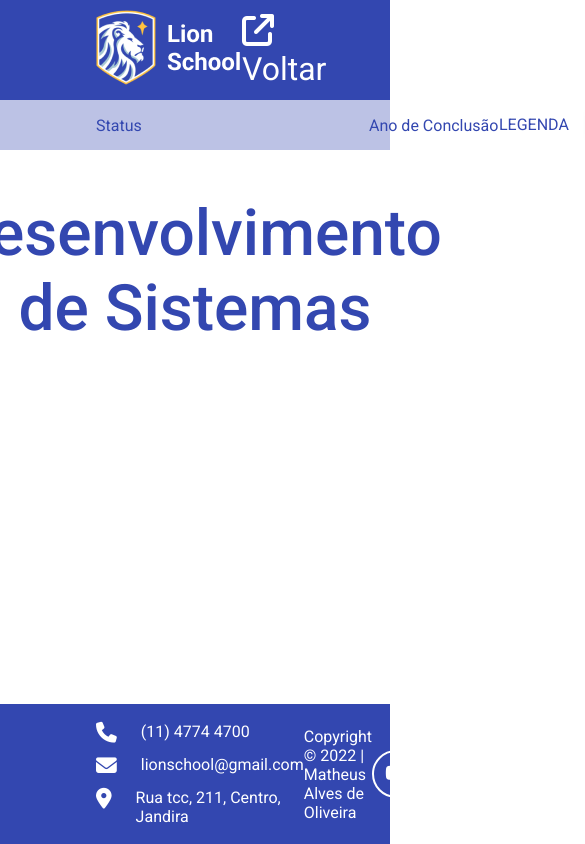
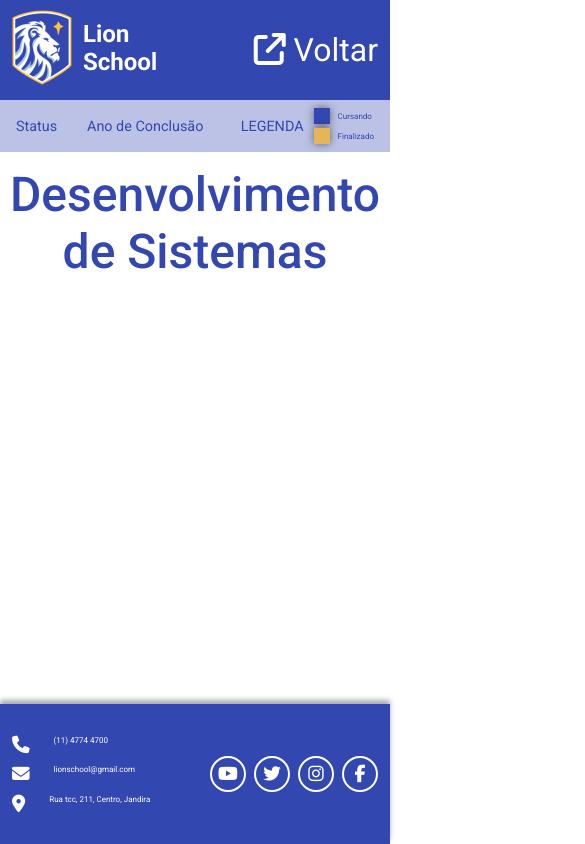
Before and after one commit to MalvzMK1/projeto-integrado-front, a plain HTML site: page assets/pages/students-list.html in a window 390 px wide. Shown: the top 844 px of the page, 585 px wide, since content can reach past the window. Drawn offline with Linux system fonts and the light colour scheme; no server answers.

Commit message:
responsive design implemented

```diff
--- a/assets/css/header-footer.css
+++ b/assets/css/header-footer.css
@@ -60,3 +60,38 @@ footer {
     border: 2px solid #fff;
     font-size: 1.2rem;
 }
+
+@media (max-width: 1000px) {
+    header {
+        padding: 0 12px;
+    }
+
+    footer {
+        padding: 0 12px;
+        position: fixed;
+        bottom: 0;
+        box-shadow: 0 -4px 5px #0005;
+    }
+
+    .footer-info-container i {
+        font-size: 1.1rem;
+    }
+
+    .info {
+        font-size: 0.5rem;
+    }
+
+    .copyright-tag {
+        display: none;
+    }
+
+    .social-icons-container {
+        gap: 8px;
+    }
+
+    .icon {
+        height: 36px;
+        width: 36px;
+        font-size: 1.1rem;
+    }
+}
--- a/assets/css/index-style.css
+++ b/assets/css/index-style.css
@@ -70,3 +70,37 @@ main {
 .subject-icon {
     height: 50%;
 }
+
+@media (max-width: 1000px) {
+    main {
+        flex-direction: column;
+        padding: 16px;
+        overflow-y: scroll;
+        overflow-x: hidden;
+        gap: 24px;
+        margin-bottom: 150px;
+    }
+
+    .title {
+        font-size: 2.5rem;
+        text-align: center;
+    }
+
+    .left-side-container {
+        flex-direction: column;
+    }
+
+    .left-side-container img {
+        height: 20rem;
+    }
+
+    #devices-img {
+        display: none;
+    }
+
+    .subject {
+        width: 300px;
+        height: 150px;
+        font-size: 3rem;
+    }
+}
--- a/assets/css/reset.css
+++ b/assets/css/reset.css
@@ -289,3 +289,8 @@
   --terciary-color: #E5B657;
   --disapproved-red: #C11010;
 }
+
+html, body {
+  width: 100vw;
+  height: 100vh;
+}
--- a/assets/js/studentsList.js
+++ b/assets/js/studentsList.js
@@ -102,8 +102,6 @@ statusFilterSelect.addEventListener('change', async () => {
     if (studentsList) {
         studentsList.forEach((e) => createStudentsCards(e)) // popula
     }
-
-    console.log(years)
 });
 
 yearSelectInput.addEventListener('change', async () => {
@@ -115,11 +113,9 @@ yearSelectInput.addEventListener('change', async () => {
     sanitizeOptions();
     years.forEach(createYearsOptions);
 
-
     sanitizeCards();
 
     if (studentsList) {
         studentsList.forEach((e) => createStudentsCards(e))
     }
-    console.log(years)
 });
--- a/assets/pages/css/student.css
+++ b/assets/pages/css/student.css
@@ -21,14 +21,15 @@ main {
     justify-content: center;
     align-items: center;
     box-shadow: 0px 0px 12px 0px #00000040;
-    width: 500px;
+    min-width: 500px;
+    width: fit-content;
     height: 500px;
     padding: 40px;
     gap: 4px;
 }
 
 .profile-photo {
-    width: 100%;
+    width: 26.25rem;
     border-radius: 50%;
 }
 
@@ -37,6 +38,8 @@ main {
     color: var(--primary-color);
     font-size: 1.1rem;
     font-family: 'Poppins', sans-serif;
+    text-align: center;
+    font-weight: 500;
 }
 
 .scores {
@@ -91,3 +94,54 @@ main {
     border-radius: 0.2rem;
     box-shadow: 0 0 0.7rem var(--terciary-color);
 }
+
+.subject-initials {
+    font-weight: bolder;
+    color: var(--primary-color)
+}
+
+@media (max-width: 1000px) {
+    main {
+        flex-direction: column;
+        padding: 16px;
+        overflow-y: scroll;
+        overflow-x: hidden;
+        margin-bottom: 150px;
+        gap: 16px;
+    }
+
+    .profile {
+        height: 350px;
+        min-width: 0;
+        width: 350px;
+        padding: 16px;
+        /* background-color: tomato; */
+    }
+
+    .profile-photo {
+        width: 80%;
+    }
+
+    .profile-name {
+        font-size: 1rem;
+    }
+
+    .scores {
+        gap: 8%;
+        box-shadow: 0px 0px 12px 0px #00000040;
+        height: 350px;
+        min-width: 350px;
+        max-width: 350px;
+        padding: 16px;
+        /* background-color: aqua; */
+    }
+
+    .score-progress {
+        width: 12rem;
+    }
+
+    .subject-initials {
+        font-size: 0.5rem;
+        font-weight: bolder;
+    }
+}
--- a/assets/pages/css/students-list.css
+++ b/assets/pages/css/students-list.css
@@ -46,6 +46,13 @@ main {
     color: #fff;
 }
 
+.label {
+    display: flex;
+    justify-content: flex-end;
+    align-items: center;
+    gap: 20px;
+}
+
 .label-container {
     display: flex;
     gap: 24px;
@@ -53,6 +60,7 @@ main {
 
 .status {
     display: flex;
+    align-items: center;
     gap: 8px;
 }
 
@@ -100,6 +108,7 @@ main {
     display: flex;
     flex-direction: column;
     align-items: center;
+    justify-content: center;
     gap: 12px;
     width: 200px;
     height: 300px;
@@ -117,3 +126,71 @@ main {
     color: #fff;
     font-family: 'Poppins', sans-serif;
 }
+
+@media (max-width: 1000px) {
+    main {
+        margin-top: 50px;
+        padding: 16px;
+        overflow-y: scroll;
+        overflow-x: hidden;
+        margin-bottom: 150px;
+    }
+
+    .nav-container {
+        padding: 8px 16px;
+        gap: 5px;
+        height: fit-content;
+    }
+
+    .filters-container {
+        gap: 5px;
+    }
+
+    #status-select, #conclusion-select {
+        font-size: 0.9rem;
+    }
+
+    .label {
+        gap: 10px;
+        font-size: 0.9rem;
+    }
+
+    .label-container {
+        gap: 4px;
+        font-size: 0.5rem;
+        flex-direction: column;
+    }
+
+    .label-square {
+        width: 1rem;
+        height: 1rem;
+    }
+
+    .content-container {
+        gap: 10px;
+    }
+
+    .title {
+        font-size: 3rem;
+    }
+
+    .cards-container {
+        width: 100%;
+        display: grid;
+        grid-template-columns: 33% 33% 33%;
+        gap: 10px;
+    }
+
+    .card {
+        width: 120px;
+        height: 200px;
+    }
+
+    .student-photo {
+        height: fit-content;
+    }
+
+    .student-name {
+        font-size: 0.1rem;
+    }
+}
--- a/assets/pages/students-list.html
+++ b/assets/pages/students-list.html
@@ -36,10 +36,12 @@
                     <option value="Ano de Conclusão">Ano de Conclusão</option>
                 </select>
             </div>
-            <div class="label-container">
+            <div class="label">
                 <span>LEGENDA</span>
-                <span class="status"><span class="blue label-square"></span> Cursando</span>
-                <span class="status"><span class="yellow label-square"></span> Finalizado</span>
+                <div class="label-container">
+                    <span class="status"><span class="blue label-square"></span> Cursando</span>
+                    <span class="status"><span class="yellow label-square"></span> Finalizado</span>
+                </div>
             </div>
         </div>
         <section class="content-container">
```
